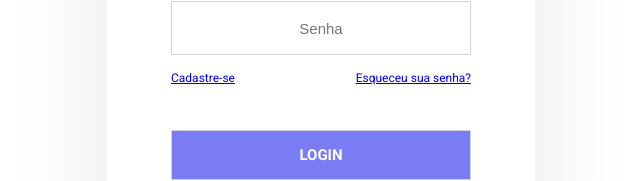
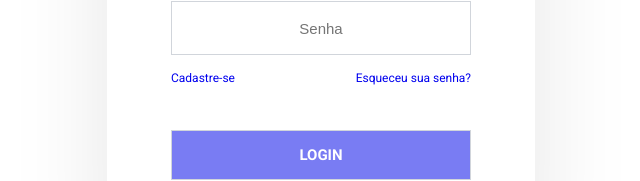
Before and after one commit to ronaldo493/Igreja, a React (Create React App) app: page / in a window 1280 px wide. Shown: the part 331-512 px from the top of the page, without its empty margins (319-959 px from the left). Built offline with nearby package versions, Linux system fonts and the light colour scheme.

Commit message:
Update App.css

```diff
--- a/src/App.css
+++ b/src/App.css
@@ -2,4 +2,9 @@ body {
     margin: 0;
     padding: 0;
     font-family: 'Roboto', sans-serif;
+
 }
+
+a {
+    text-decoration: none;
+}
```
